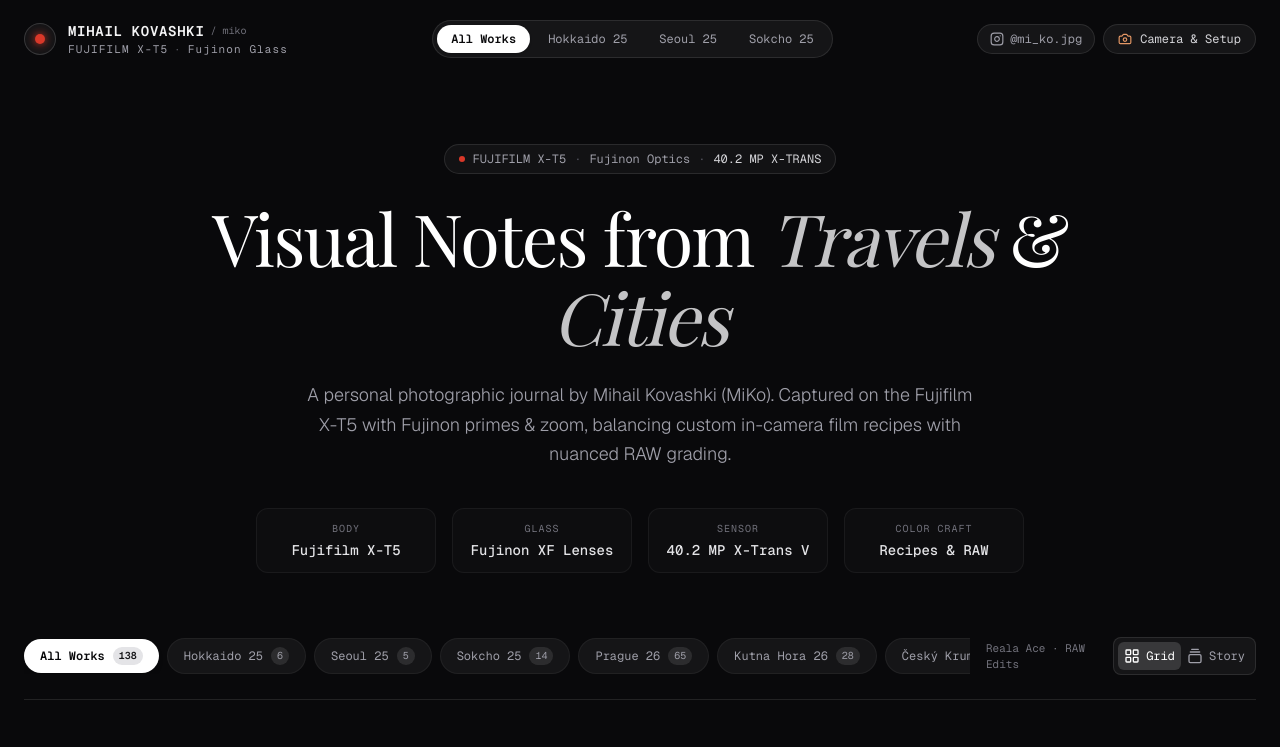
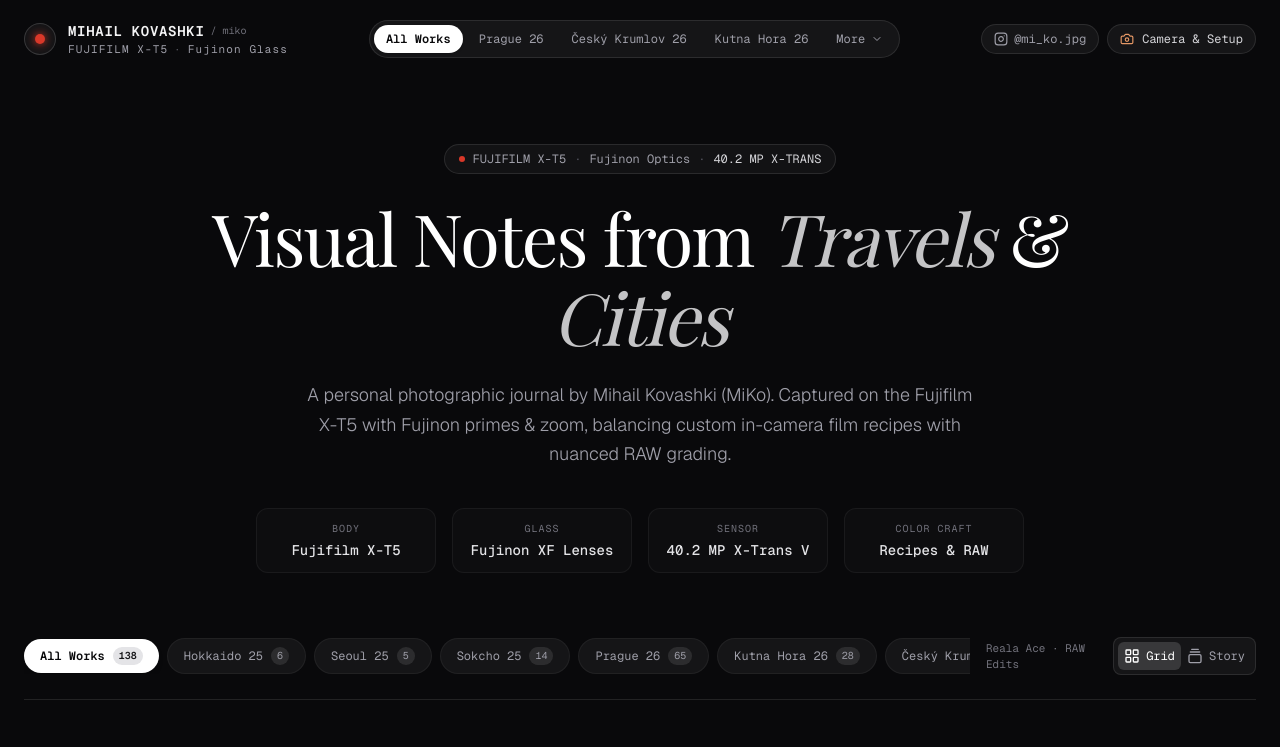
Before and after one commit to mihail-kovashki/photo-portfolio, a Next.js app: page / in a window 1280 px wide. Shown: the top 747 px of the page. Built offline with nearby package versions, Linux system fonts and the light colour scheme; a web font is replaced by a local one.

Commit message:
feat: add configurable responsive series navigation and optimize photo card image loading

```diff
--- a/src/components/Navbar.tsx
+++ b/src/components/Navbar.tsx
@@ -1,7 +1,8 @@
 "use client";
 
-import { useState, useEffect } from "react";
-import { Camera, Instagram } from "lucide-react";
+import { useState, useEffect, useRef, useMemo } from "react";
+import { Camera, Instagram, ChevronDown } from "lucide-react";
+import { portfolioConfig } from "@/data/config";
 
 interface SeriesItem {
   id: string;
@@ -18,6 +19,8 @@
 
 export function Navbar({ onOpenGear, activeSeries, onSelectSeries, seriesList = [] }: NavbarProps) {
   const [scrolled, setScrolled] = useState(false);
+  const [isMoreOpen, setIsMoreOpen] = useState(false);
+  const dropdownRef = useRef<HTMLDivElement>(null);
 
   useEffect(() => {
     const handleScroll = () => {
@@ -27,6 +30,64 @@
     return () => window.removeEventListener("scroll", handleScroll);
   }, []);
 
+  // Close dropdown on click outside
+  useEffect(() => {
+    const handleClickOutside = (event: MouseEvent) => {
+      if (dropdownRef.current && !dropdownRef.current.contains(event.target as Node)) {
+        setIsMoreOpen(false);
+      }
+    };
+    if (isMoreOpen) {
+      document.addEventListener("mousedown", handleClickOutside);
+      return () => document.removeEventListener("mousedown", handleClickOutside);
+    }
+  }, [isMoreOpen]);
+
+  // Determine series distribution across breakpoints:
+  // - item 0: featuredItems[0] (visible on md+)
+  // - item 1: featuredItems[1] (visible on lg+, in dropdown on < lg)
+  // - item 2: featuredItems[2] (visible on xl+, in dropdown on < xl)
+  // - overflow items: always in dropdown
+  const { allWorksItem, featuredItems, overflowItems } = useMemo(() => {
+    const all = seriesList.find((s) => s.id === "all") || { id: "all", name: "All Works", count: 0 };
+    const otherSeries = seriesList.filter((s) => s.id !== "all");
+
+    // Match configured featured series IDs
+    const featured: SeriesItem[] = [];
+    for (const id of portfolioConfig.featuredSeriesIds) {
+      const found = otherSeries.find((s) => s.id === id || s.name.toLowerCase() === id.toLowerCase());
+      if (found && !featured.some((f) => f.id === found.id)) {
+        featured.push(found);
+      }
+    }
+
+    // If fewer than 3 configured or found, pad from remaining by count descending
+    if (featured.length < 3) {
+      const remaining = otherSeries
+        .filter((s) => !featured.some((f) => f.id === s.id))
+        .sort((a, b) => b.count - a.count);
+      for (const s of remaining) {
+        if (featured.length >= 3) break;
+        featured.push(s);
+      }
+    }
+
+    // Remaining collections become base overflow
+    const overflow = otherSeries.filter((s) => !featured.some((f) => f.id === s.id));
+
+    return {
+      allWorksItem: all,
+      featuredItems: featured,
+      overflowItems: overflow,
+    };
+  }, [seriesList]);
+
+  // Check if activeSeries is currently in the "More" dropdown for the user's active screen
+  const activeSeriesItem = seriesList.find((s) => s.id === activeSeries);
+  const isFeaturedActive = featuredItems.some((f) => f.id === activeSeries);
+  const isAllActive = activeSeries === "all";
+  const hasActiveInMore = !isAllActive && (!isFeaturedActive || overflowItems.some((o) => o.id === activeSeries));
+
   return (
     <header
       className={`fixed top-0 left-0 right-0 z-40 transition-all duration-300 ${
@@ -35,14 +96,14 @@
           : "bg-transparent py-5"
       }`}
     >
-      <div className="max-w-7xl mx-auto px-4 sm:px-6 flex items-center justify-between">
+      <div className="max-w-7xl mx-auto px-4 sm:px-6 flex items-center justify-between gap-2 sm:gap-4">
         {/* Brand & Photographer Signature */}
-        <div className="flex items-center gap-3">
-          <div className="relative flex items-center justify-center w-8 h-8 rounded-full bg-white/5 border border-white/15">
+        <div className="flex items-center gap-2.5 sm:gap-3 shrink-0">
+          <div className="relative flex items-center justify-center w-8 h-8 rounded-full bg-white/5 border border-white/15 shrink-0">
             <span className="w-2.5 h-2.5 rounded-full bg-[#d93829] shadow-[0_0_8px_#d93829]" />
           </div>
           <div className="flex flex-col">
-            <div className="flex items-center gap-1.5">
+            <div className="flex items-center gap-1.5 whitespace-nowrap">
               <span className="text-sm font-semibold tracking-wider uppercase text-zinc-100 font-mono">
                 Mihail Kovashki
               </span>
@@ -50,55 +111,178 @@
                 / miko
               </span>
             </div>
-            <span className="text-[11px] tracking-widest text-zinc-400 font-mono flex items-center gap-1.5">
+            <span className="text-[11px] tracking-widest text-zinc-400 font-mono flex items-center gap-1.5 whitespace-nowrap">
               <span>FUJIFILM X-T5</span>
-              <span className="text-zinc-600">·</span>
-              <span className="text-zinc-400">Fujinon Glass</span>
+              <span className="hidden xl:inline text-zinc-600">·</span>
+              <span className="hidden xl:inline text-zinc-400">Fujinon Glass</span>
             </span>
           </div>
         </div>
 
-        {/* Dynamic Series Quick Filter on Desktop (up to 4 items) */}
+        {/* Responsive Quick Filter Nav:
+            - Tablet (md: 768px+): All Works + 1 Collection + More
+            - Small Desktop (lg: 1024px+): All Works + 2 Collections + More
+            - Wide Desktop (xl: 1280px+): All Works + 3 Collections + More */}
         {seriesList.length > 0 && (
-          <nav className="hidden md:flex items-center gap-1 bg-white/5 p-1 rounded-full border border-white/10 text-xs font-mono">
-            {seriesList.slice(0, 4).map((item) => (
+          <nav className="hidden md:flex items-center gap-1 bg-white/5 p-1 rounded-full border border-white/10 text-xs font-mono relative shrink-0">
+            {/* All Works (Always visible on md+) */}
+            <button
+              onClick={() => onSelectSeries(allWorksItem.id)}
+              className={`px-3 py-1.5 rounded-full transition-all duration-200 whitespace-nowrap ${
+                activeSeries === allWorksItem.id
+                  ? "bg-white text-zinc-950 font-semibold shadow-sm"
+                  : "text-zinc-400 hover:text-white"
+              }`}
+            >
+              {allWorksItem.name}
+            </button>
+
+            {/* Featured Collection #1: Always visible on md+ */}
+            {featuredItems[0] && (
               <button
-                key={item.id}
-                onClick={() => onSelectSeries(item.id)}
-                className={`px-3.5 py-1.5 rounded-full transition-all duration-200 ${
-                  activeSeries === item.id
+                onClick={() => onSelectSeries(featuredItems[0].id)}
+                className={`px-3 py-1.5 rounded-full transition-all duration-200 whitespace-nowrap ${
+                  activeSeries === featuredItems[0].id
                     ? "bg-white text-zinc-950 font-semibold shadow-sm"
                     : "text-zinc-400 hover:text-white"
                 }`}
               >
-                {item.name}
+                {featuredItems[0].name}
               </button>
-            ))}
+            )}
+
+            {/* Featured Collection #2: Visible on lg (1024px+), tucked in More on md */}
+            {featuredItems[1] && (
+              <button
+                onClick={() => onSelectSeries(featuredItems[1].id)}
+                className={`hidden lg:inline-block px-3 py-1.5 rounded-full transition-all duration-200 whitespace-nowrap ${
+                  activeSeries === featuredItems[1].id
+                    ? "bg-white text-zinc-950 font-semibold shadow-sm"
+                    : "text-zinc-400 hover:text-white"
+                }`}
+              >
+                {featuredItems[1].name}
+              </button>
+            )}
+
+            {/* Featured Collection #3: Visible on xl (1280px+), tucked in More on md/lg */}
+            {featuredItems[2] && (
+              <button
+                onClick={() => onSelectSeries(featuredItems[2].id)}
+                className={`hidden xl:inline-block px-3 py-1.5 rounded-full transition-all duration-200 whitespace-nowrap ${
+                  activeSeries === featuredItems[2].id
+                    ? "bg-white text-zinc-950 font-semibold shadow-sm"
+                    : "text-zinc-400 hover:text-white"
+                }`}
+              >
+                {featuredItems[2].name}
+              </button>
+            )}
+
+            {/* Responsive "More" Dropdown: adapts to screen size */}
+            <div className="relative" ref={dropdownRef}>
+              <button
+                onClick={() => setIsMoreOpen(!isMoreOpen)}
+                className={`px-3 py-1.5 rounded-full transition-all duration-200 flex items-center gap-1.5 whitespace-nowrap ${
+                  hasActiveInMore
+                    ? "bg-white text-zinc-950 font-semibold shadow-sm"
+                    : "text-zinc-400 hover:text-white"
+                }`}
+                aria-expanded={isMoreOpen}
+                title="More collections"
+              >
+                <span>{hasActiveInMore && activeSeriesItem ? activeSeriesItem.name : "More"}</span>
+                <ChevronDown className={`w-3 h-3 transition-transform duration-200 ${isMoreOpen ? "rotate-180" : ""}`} />
+              </button>
+
+              {isMoreOpen && (
+                <div className="absolute top-full right-0 mt-2 w-52 py-1.5 bg-[#121215]/95 backdrop-blur-xl border border-white/15 rounded-2xl shadow-2xl z-50 animate-in fade-in zoom-in-95 duration-150">
+                  <div className="px-3.5 py-1 text-[10px] uppercase tracking-wider text-zinc-500 font-mono border-b border-white/5 mb-1">
+                    Other Collections
+                  </div>
+
+                  {/* Featured #2 appears in dropdown only on md (< 1024px) */}
+                  {featuredItems[1] && (
+                    <button
+                      onClick={() => {
+                        onSelectSeries(featuredItems[1].id);
+                        setIsMoreOpen(false);
+                      }}
+                      className={`lg:hidden w-full text-left px-3.5 py-2 text-xs font-mono transition-colors flex items-center justify-between ${
+                        activeSeries === featuredItems[1].id
+                          ? "text-white bg-white/10 font-semibold"
+                          : "text-zinc-300 hover:text-white hover:bg-white/5"
+                      }`}
+                    >
+                      <span>{featuredItems[1].name}</span>
+                      <span className="text-[10px] text-zinc-500">{featuredItems[1].count}</span>
+                    </button>
+                  )}
+
+                  {/* Featured #3 appears in dropdown on md & lg (< 1280px) */}
+                  {featuredItems[2] && (
+                    <button
+                      onClick={() => {
+                        onSelectSeries(featuredItems[2].id);
+                        setIsMoreOpen(false);
+                      }}
+                      className={`xl:hidden w-full text-left px-3.5 py-2 text-xs font-mono transition-colors flex items-center justify-between ${
+                        activeSeries === featuredItems[2].id
+                          ? "text-white bg-white/10 font-semibold"
+                          : "text-zinc-300 hover:text-white hover:bg-white/5"
+                      }`}
+                    >
+                      <span>{featuredItems[2].name}</span>
+                      <span className="text-[10px] text-zinc-500">{featuredItems[2].count}</span>
+                    </button>
+                  )}
+
+                  {/* Overflow items (always in dropdown) */}
+                  {overflowItems.map((item) => (
+                    <button
+                      key={item.id}
+                      onClick={() => {
+                        onSelectSeries(item.id);
+                        setIsMoreOpen(false);
+                      }}
+                      className={`w-full text-left px-3.5 py-2 text-xs font-mono transition-colors flex items-center justify-between ${
+                        activeSeries === item.id
+                          ? "text-white bg-white/10 font-semibold"
+                          : "text-zinc-300 hover:text-white hover:bg-white/5"
+                      }`}
+                    >
+                      <span>{item.name}</span>
+                      <span className="text-[10px] text-zinc-500">{item.count}</span>
+                    </button>
+                  ))}
+                </div>
+              )}
+            </div>
           </nav>
         )}
 
         {/* Action Cluster: Instagram & Gear */}
-        <div className="flex items-center gap-2">
-          {/* Subtle Instagram link */}
+        <div className="flex items-center gap-1.5 sm:gap-2 shrink-0">
+          {/* Instagram link: compact icon on tablet (< xl), full handle on desktop (xl+) */}
           <a
             href="https://www.instagram.com/mi_ko.jpg"
             target="_blank"
             rel="noopener noreferrer"
             aria-label="Instagram @mi_ko.jpg"
-            className="flex items-center gap-1.5 text-xs font-mono px-3 py-1.5 rounded-full bg-white/5 hover:bg-white/10 border border-white/10 text-zinc-400 hover:text-white transition-all duration-200 group"
+            className="flex items-center justify-center gap-1.5 text-xs font-mono w-8 h-8 xl:w-auto xl:h-auto xl:px-3 xl:py-1.5 rounded-full bg-white/5 hover:bg-white/10 border border-white/10 text-zinc-400 hover:text-white transition-all duration-200 group"
           >
             <Instagram className="w-3.5 h-3.5 text-zinc-400 group-hover:text-[#e1306c] transition-colors" />
-            <span className="hidden sm:inline">@mi_ko.jpg</span>
+            <span className="hidden xl:inline">@mi_ko.jpg</span>
           </a>
 
-          {/* Camera & Setup */}
+          {/* Camera & Setup: says 'Gear' on tablet (< lg), 'Camera & Setup' on desktop (lg+) */}
           <button
             onClick={onOpenGear}
-            className="flex items-center gap-2 text-xs font-mono px-3.5 py-1.5 rounded-full bg-white/5 hover:bg-white/10 border border-white/10 text-zinc-300 hover:text-white transition-colors"
+            className="flex items-center gap-1.5 sm:gap-2 text-xs font-mono px-3 py-1.5 rounded-full bg-white/5 hover:bg-white/10 border border-white/10 text-zinc-300 hover:text-white transition-colors whitespace-nowrap"
           >
             <Camera className="w-3.5 h-3.5 text-[#e59866]" />
-            <span className="hidden sm:inline">Camera & Setup</span>
-            <span className="sm:hidden">Gear</span>
+            <span className="hidden lg:inline">Camera & Setup</span>
+            <span className="inline lg:hidden">Gear</span>
           </button>
         </div>
       </div>
--- a/src/components/PhotoCard.tsx
+++ b/src/components/PhotoCard.tsx
@@ -31,9 +31,10 @@
           style={{ aspectRatio: photo.aspectRatio }}
         >
           <Image
-            src={photo.thumbUrl}
+            src={photo.displayUrl}
             alt={photo.title || `${photo.series} ${photo.fileNumber}`}
             fill
+            priority={index < 2}
             placeholder="blur"
             blurDataURL={photo.blurDataUrl}
             sizes="(max-width: 768px) 100vw, (max-width: 1200px) 90vw, 1200px"
--- /dev/null
+++ b/src/data/config.ts
@@ -0,0 +1,23 @@
+export interface PortfolioConfig {
+  /**
+   * The series to highlight in the top navigation header next to "All Works".
+   * Specify up to 3 collection IDs (or names) in the order you want them displayed.
+   *
+   * Available Collection IDs:
+   *   - "prague-26"        (Prague 26 · 65 photos)
+   *   - "cesky-krumlov-26" (Český Krumlov 26 · 20 photos)
+   *   - "kutna-hora-26"    (Kutna Hora 26 · 28 photos)
+   *   - "sokcho-25"        (Sokcho 25 · 14 photos)
+   *   - "hokkaido-25"      (Hokkaido 25 · 6 photos)
+   *   - "seoul-25"         (Seoul 25 · 5 photos)
+   */
+  featuredSeriesIds: string[];
+}
+
+export const portfolioConfig: PortfolioConfig = {
+  featuredSeriesIds: [
+    "prague-26",
+    "cesky-krumlov-26",
+    "kutna-hora-26",
+  ],
+};
```
